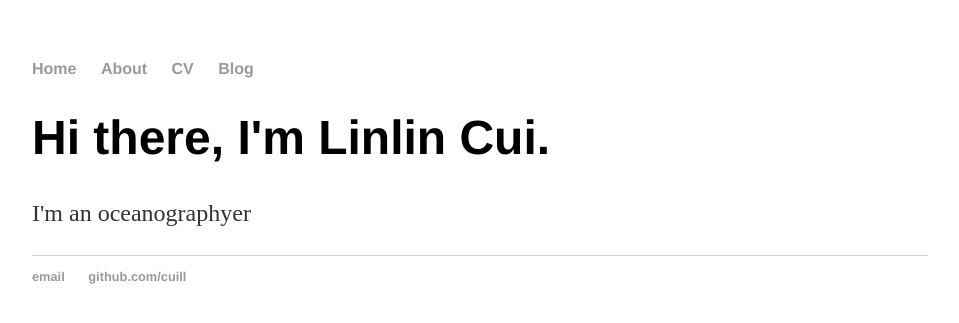
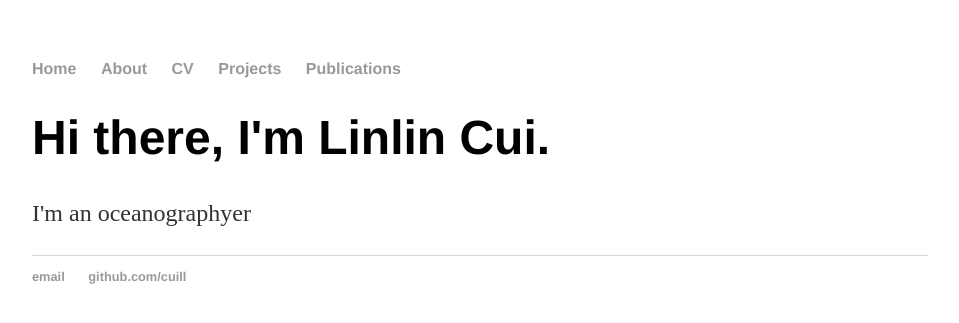
Before and after one commit to cuill/cuill.github.io, a Jekyll site: the page built from index.html, in a window 1280 px wide. Shown: the top 323 px of the page, without its empty margins (160-1119 px from the left). Built offline with Jekyll 4.4.1, drawn with Linux system fonts in a browser that asks for light colours.

Commit message:
Change content

```diff
--- a/_layouts/default.html
+++ b/_layouts/default.html
@@ -11,7 +11,8 @@
 	        		<li><a href="/">Home</a></li>
 		        	<li><a href="/about">About</a></li>
 	        		<li><a href="/cv">CV</a></li>
-	        		<li><a href="/blog">Blog</a></li>
+	        		<li><a href="/projects">Projects</a></li>
+	        		<li><a href="/publications">Publications</a></li>
 	    		</ul>
 			</nav>
 			<div class="container">
```
